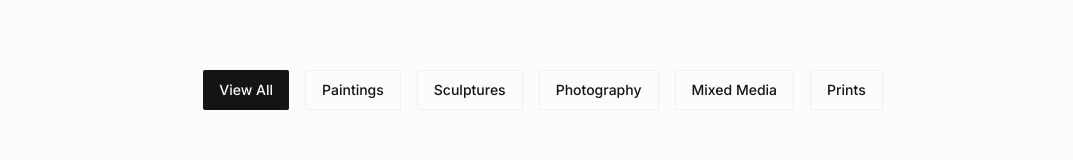
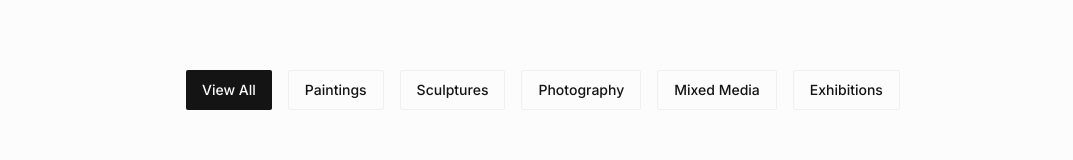
Before and after one commit to harpreetsingh750/canvas-scroll, a React (Vite) app: page /shop in a window 1280 px wide. Shown: the part 361-521 px from the top of the page, without its empty margins (97-1170 px from the left). Built offline with nearby package versions, Linux system fonts and the light colour scheme; no server answers; the database is empty.

Commit message:
Fix category visibility and add subcategory
Update Work.tsx to remove the "prints" category and add "Sphinx" as a subcategory under "Exhibitions".

```diff
--- a/src/pages/Shop.tsx
+++ b/src/pages/Shop.tsx
@@ -53,7 +53,7 @@ const Shop = () => {
     { key: 'sculpture', label: 'Sculptures' },
     { key: 'photography', label: 'Photography' },
     { key: 'mixed-media', label: 'Mixed Media' },
-    { key: 'print', label: 'Prints' }
+    { key: 'exhibitions', label: 'Exhibitions' }
   ];
 
   const filteredProducts = filter === 'all'
```
